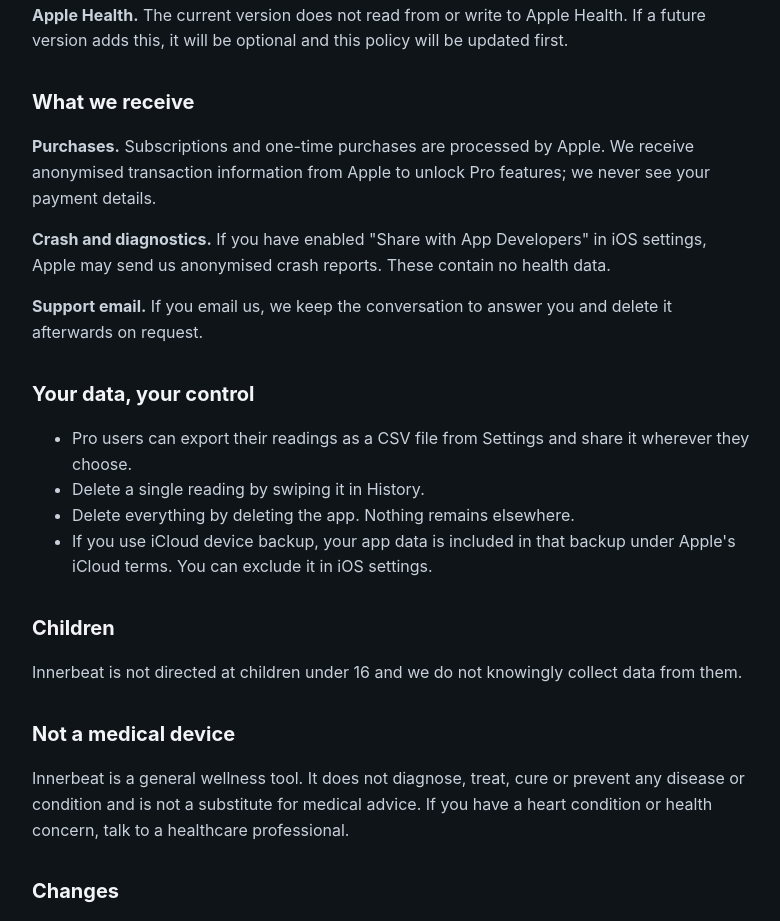
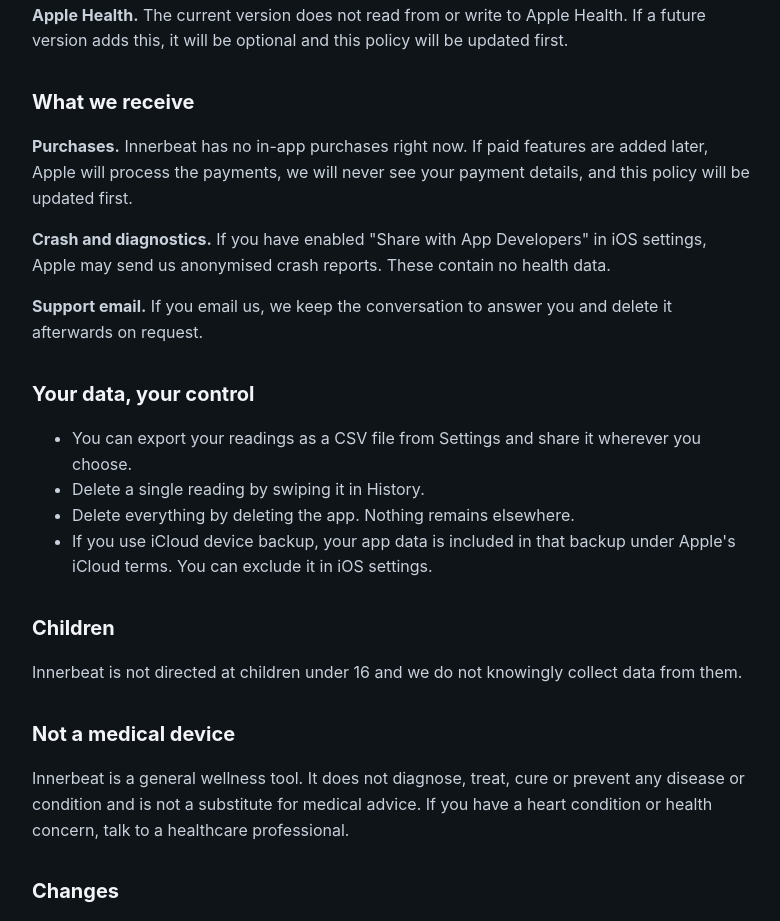
Before and after one commit to kookkook68/innerbeat, a plain HTML site: page privacy.html in a window 1280 px wide. Shown: the part 836-1757 px from the top of the page, without its empty margins (248-1028 px from the left). Drawn offline with Linux system fonts and the light colour scheme.

Commit message:
Add files via upload

```diff
--- a/privacy.html
+++ b/privacy.html
@@ -37,13 +37,13 @@ p,li{color:#C9D1DB}a{color:#4FD1C5}.meta{color:#9AA4B2;font-size:14px}
 <p><strong>Apple Health.</strong> The current version does not read from or write to Apple Health. If a future version adds this, it will be optional and this policy will be updated first.</p>
 
 <h2>What we receive</h2>
-<p><strong>Purchases.</strong> Subscriptions and one-time purchases are processed by Apple. We receive anonymised transaction information from Apple to unlock Pro features; we never see your payment details.</p>
+<p><strong>Purchases.</strong> Innerbeat has no in-app purchases right now. If paid features are added later, Apple will process the payments, we will never see your payment details, and this policy will be updated first.</p>
 <p><strong>Crash and diagnostics.</strong> If you have enabled "Share with App Developers" in iOS settings, Apple may send us anonymised crash reports. These contain no health data.</p>
 <p><strong>Support email.</strong> If you email us, we keep the conversation to answer you and delete it afterwards on request.</p>
 
 <h2>Your data, your control</h2>
 <ul>
-  <li>Pro users can export their readings as a CSV file from Settings and share it wherever they choose.</li>
+  <li>You can export your readings as a CSV file from Settings and share it wherever you choose.</li>
   <li>Delete a single reading by swiping it in History.</li>
   <li>Delete everything by deleting the app. Nothing remains elsewhere.</li>
   <li>If you use iCloud device backup, your app data is included in that backup under Apple's iCloud terms. You can exclude it in iOS settings.</li>
```
